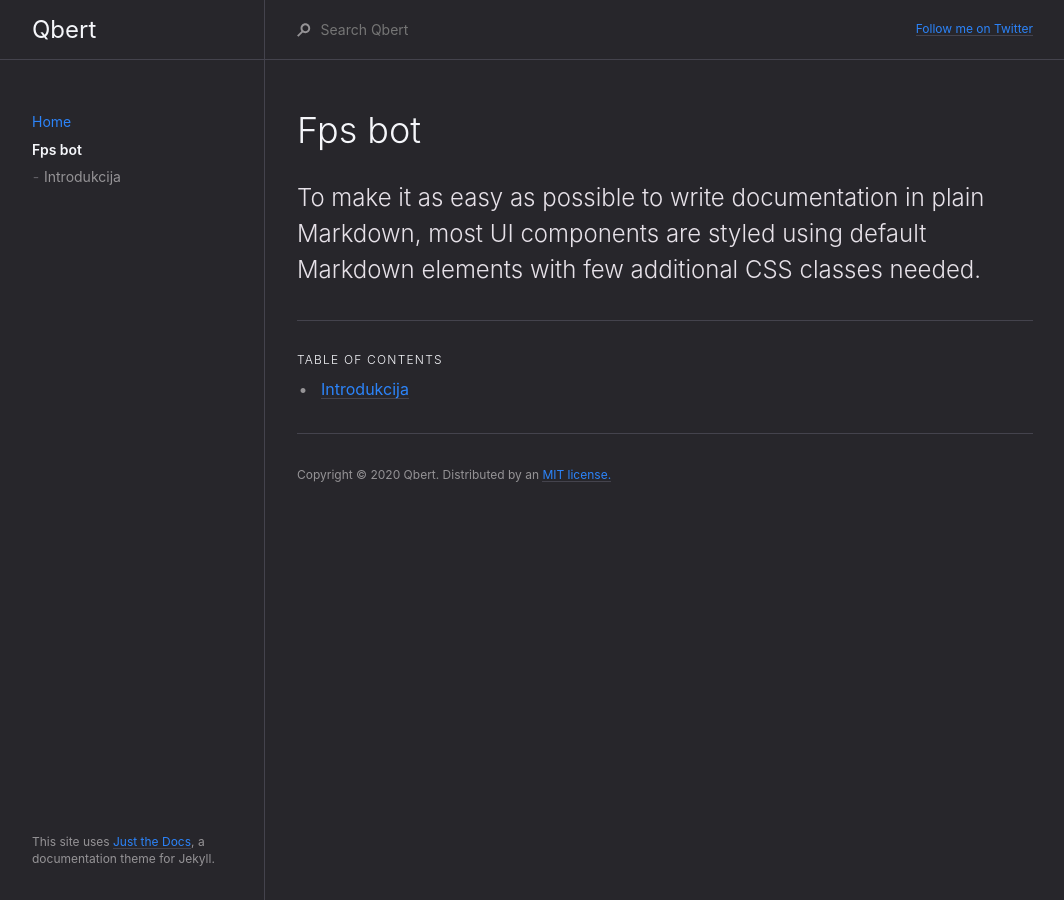
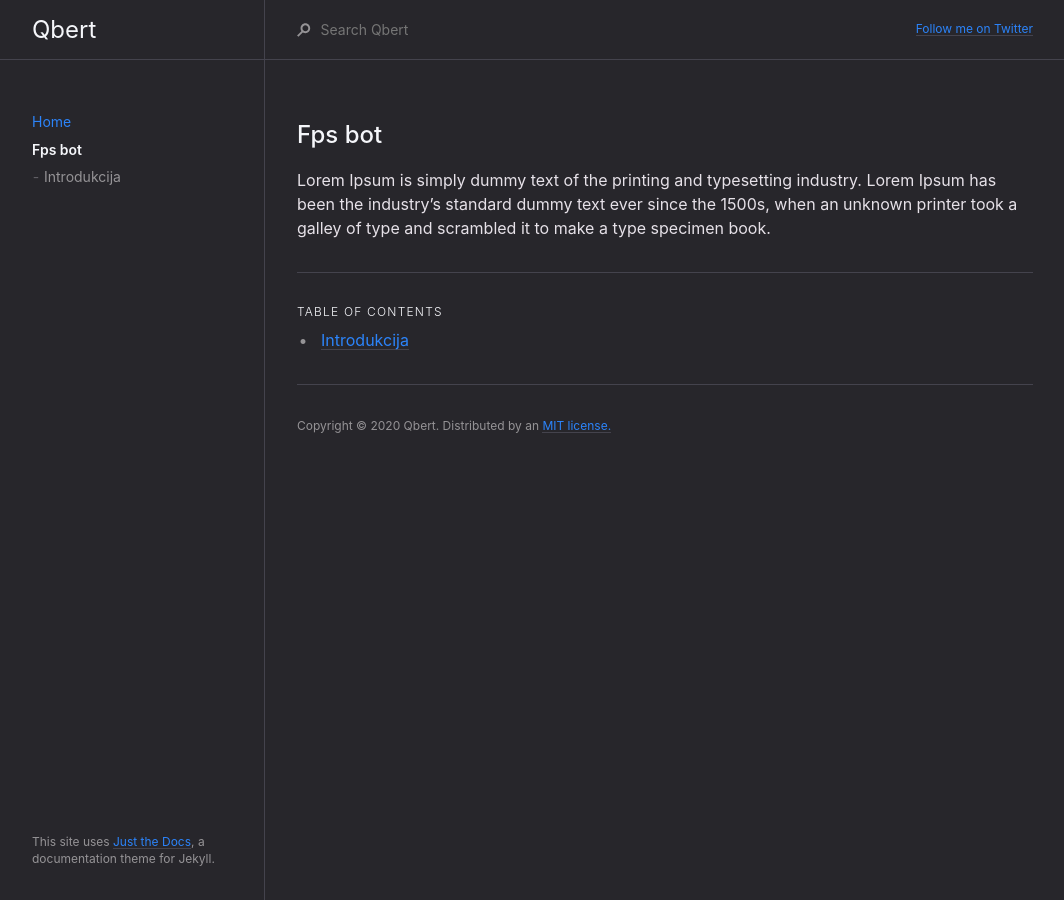
Before and after one commit to qbertqbert/just-the-docs, a Jekyll site: the page built from docs/fps-bot/fps-bot.md, in a window 1280 px wide. Shown: the whole page, without its empty margins (107-1171 px from the left). Built offline with Jekyll 4.4.1, drawn with Linux system fonts in a browser that asks for light colours.

Commit message:
Update fps-bot.md

```diff
--- a/docs/fps-bot/fps-bot.md
+++ b/docs/fps-bot/fps-bot.md
@@ -4,9 +4,9 @@ title: Fps bot
 nav_order: 2
 has_children: true
 permalink: /docs/fps-bot
+published: true
 ---
 
-# Fps bot
+## Fps bot
 
-To make it as easy as possible to write documentation in plain Markdown, most UI components are styled using default Markdown elements with few additional CSS classes needed.
-{: .fs-6 .fw-300 }
+Lorem Ipsum is simply dummy text of the printing and typesetting industry. Lorem Ipsum has been the industry's standard dummy text ever since the 1500s, when an unknown printer took a galley of type and scrambled it to make a type specimen book.
```
